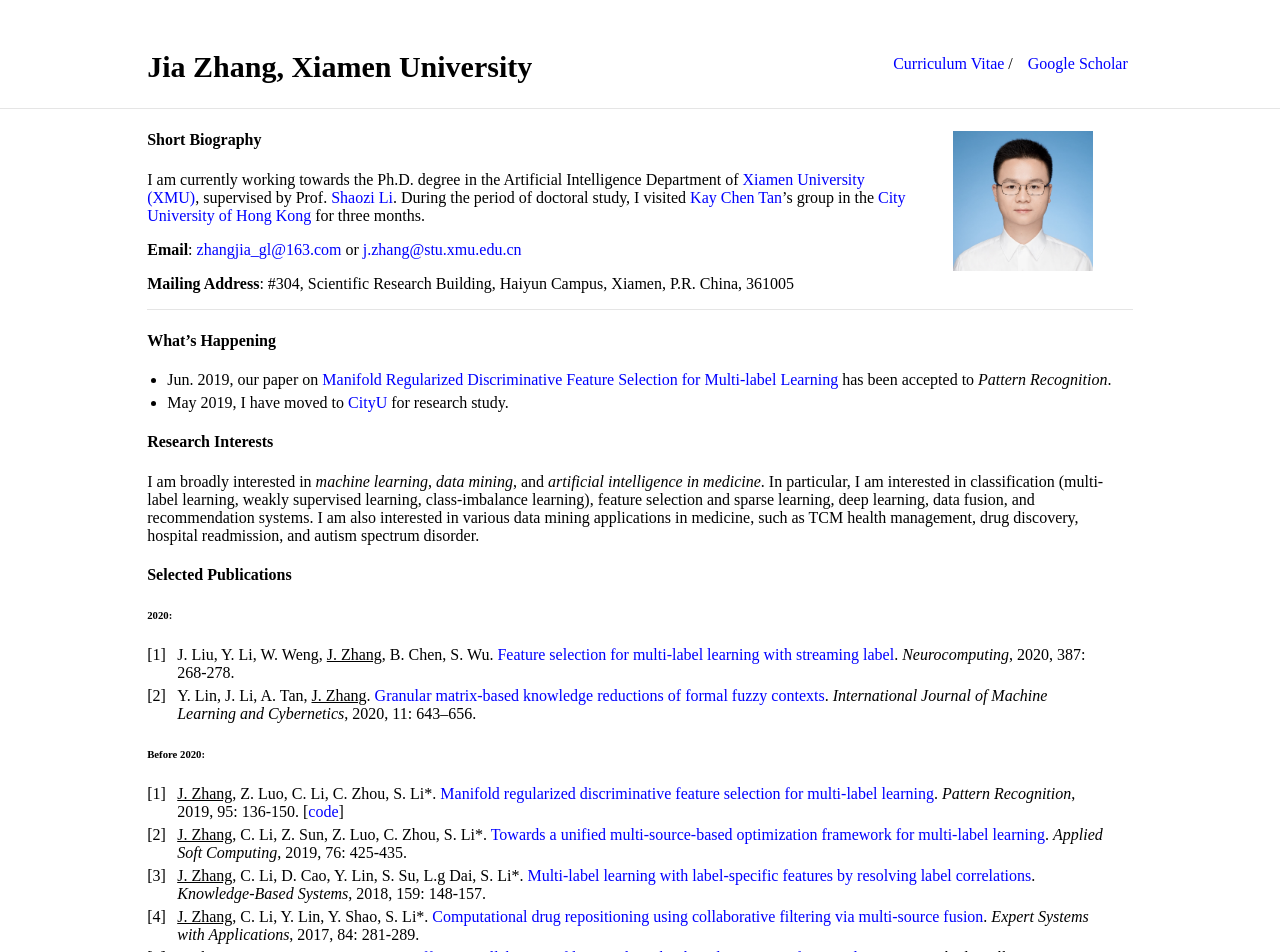
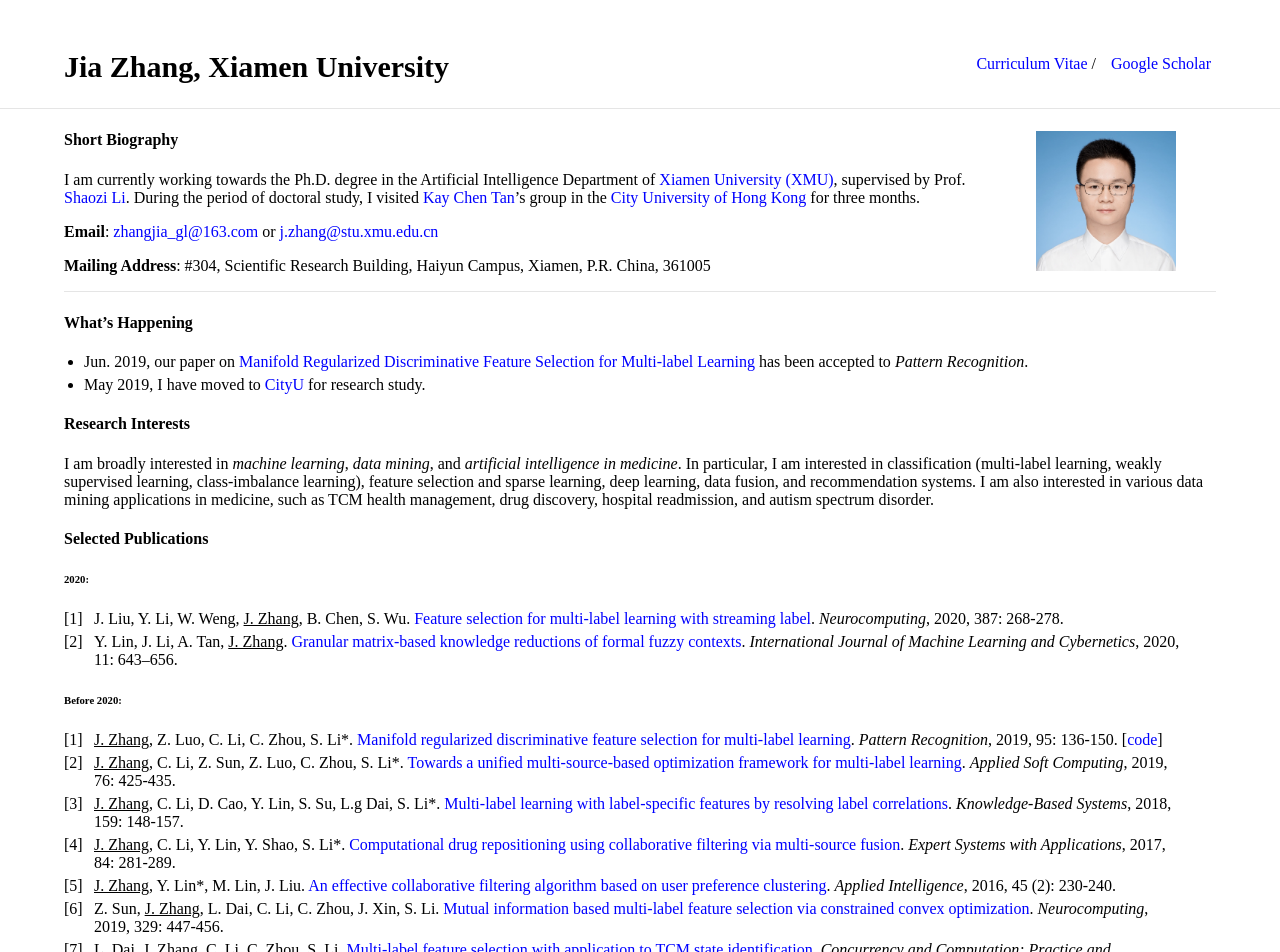
Before and after one commit to jiazhang-ml/jiazhang-ml.github.io, a Jekyll site: the page built from index.md, in a window 1280 px wide. Shown: the top 952 px of the page. Built offline with Jekyll 4.4.1, drawn with Linux system fonts in a browser that asks for light colours.

Commit message:
Update _style.scss

```diff
--- a/_sass/_style.scss
+++ b/_sass/_style.scss
@@ -68,7 +68,7 @@ hr {
 /* Divs */
 
 .container {
-    max-width: 77%;
+    max-width: 90%;
     margin: auto;
 }
 .wrapper {
```
